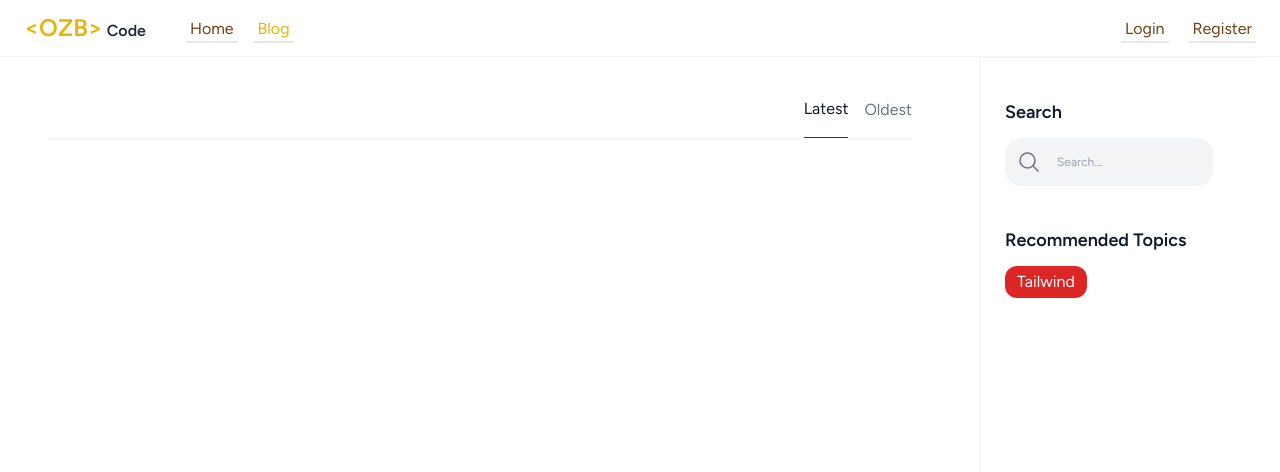
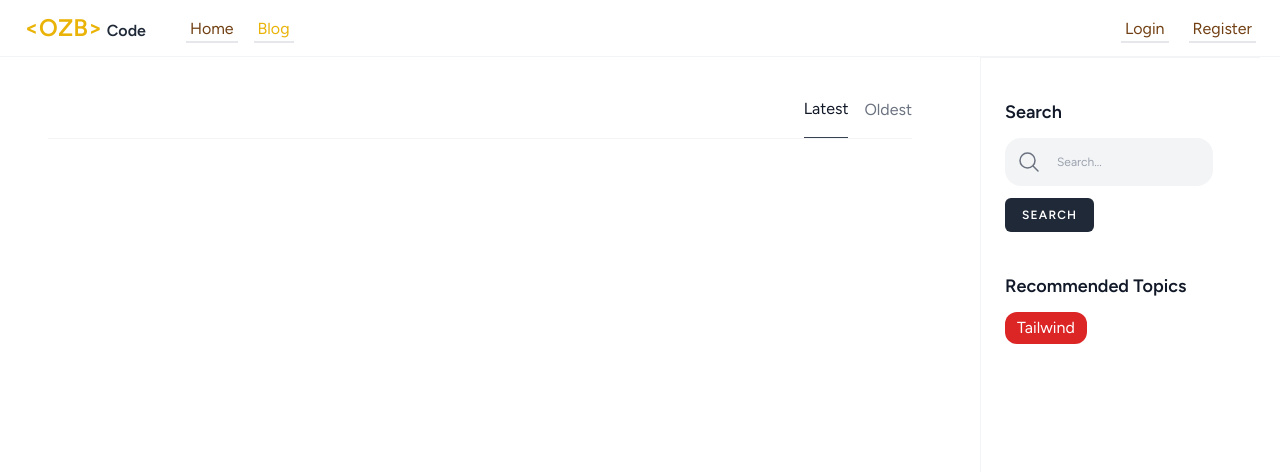
Before and after one commit to Tornike-max/laravel-CMS, a Laravel app: page /blog in a window 1280 px wide. Shown: the top 472 px of the page. Run offline with Laravel 12, Linux system fonts and the light colour scheme; data that the repository does not hold is empty; style sheets or scripts are compiled from the project's sources; parts of the project's set-up code (start-up, migrations or seed data) failed here and were passed over; some libraries are stand-ins or nearby versions.

Commit message:
added searching functionality, using alpine.js

```diff
--- a/laravel-cms/app/Livewire/PostList.php
+++ b/laravel-cms/app/Livewire/PostList.php
@@ -16,6 +16,8 @@
 
     #[Url()]
     public $sort = 'desc';
+
+    #[Url()]
     public $search = '';
 
     public function setSort($sort)
--- a/laravel-cms/app/Livewire/SearchBox.php
+++ b/laravel-cms/app/Livewire/SearchBox.php
@@ -8,7 +8,6 @@
 class SearchBox extends Component
 {
 
-    #[Url()]
     public $search = '';
 
     public function updatedSearch()
--- a/laravel-cms/resources/views/components/posts/post-item.blade.php
+++ b/laravel-cms/resources/views/components/posts/post-item.blade.php
@@ -19,7 +19,7 @@
             </div>
             <h2 class="text-xl font-bold text-gray-900">
                 <a href="http://127.0.0.1:8000/blog/first%20post" >
-                    {{ $post->slug }}
+                    {{ $post->title }}
                 </a>
             </h2>
 
--- a/laravel-cms/resources/views/posts/index.blade.php
+++ b/laravel-cms/resources/views/posts/index.blade.php
@@ -6,7 +6,7 @@
             </div>
             <div id="side-bar"
                 class="border-t border-t-gray-100 md:border-t-none col-span-4 md:col-span-1 px-3 md:px-6  space-y-10 py-6 pt-10 md:border-l border-gray-100 h-screen sticky top-0">
-                <livewire:search-box />
+                @include('posts.partials.search-box')
 
                 <div id="recommended-topics-box">
                     <h3 class="text-lg font-semibold text-gray-900 mb-3">Recommended Topics</h3>
--- a/laravel-cms/resources/views/livewire/search-box.blade.php
+++ b/laravel-cms/resources/views/posts/partials/search-box.blade.php
@@ -1,4 +1,6 @@
-<div id="search-box">
+<div x-data="{
+      query:'{{ request('search','') }}'
+    }" id="search-box">
     <div>
         <h3 class="text-lg font-semibold text-gray-900 mb-3">Search</h3>
         <div class="w-52 flex rounded-2xl bg-gray-100 py-2 px-3 mb-3 items-center">
@@ -9,10 +11,13 @@
                 </svg>
             </span>
             <input
-                wire:model.live.debounce.700ms='search'
+                x-model='query'
                 class="w-40 ml-1 bg-transparent focus:outline-none focus:border-none focus:ring-0 outline-none border-none text-xs text-gray-800 placeholder:text-gray-400"
                 type="text" placeholder="Search..."
             />
         </div>
+        <x-button x-on:click="$dispatch('search',{
+           search:query
+        })">Search</x-button>
     </div>
 </div>
```
